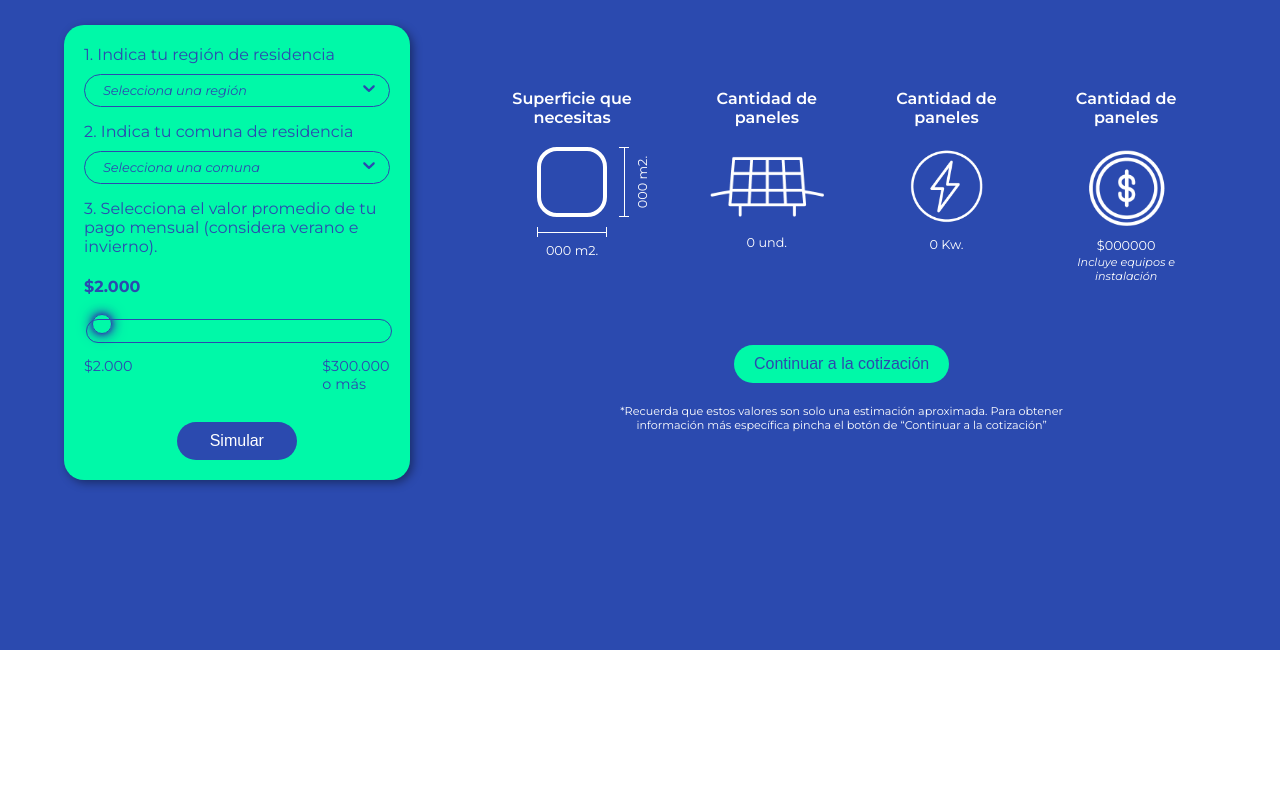
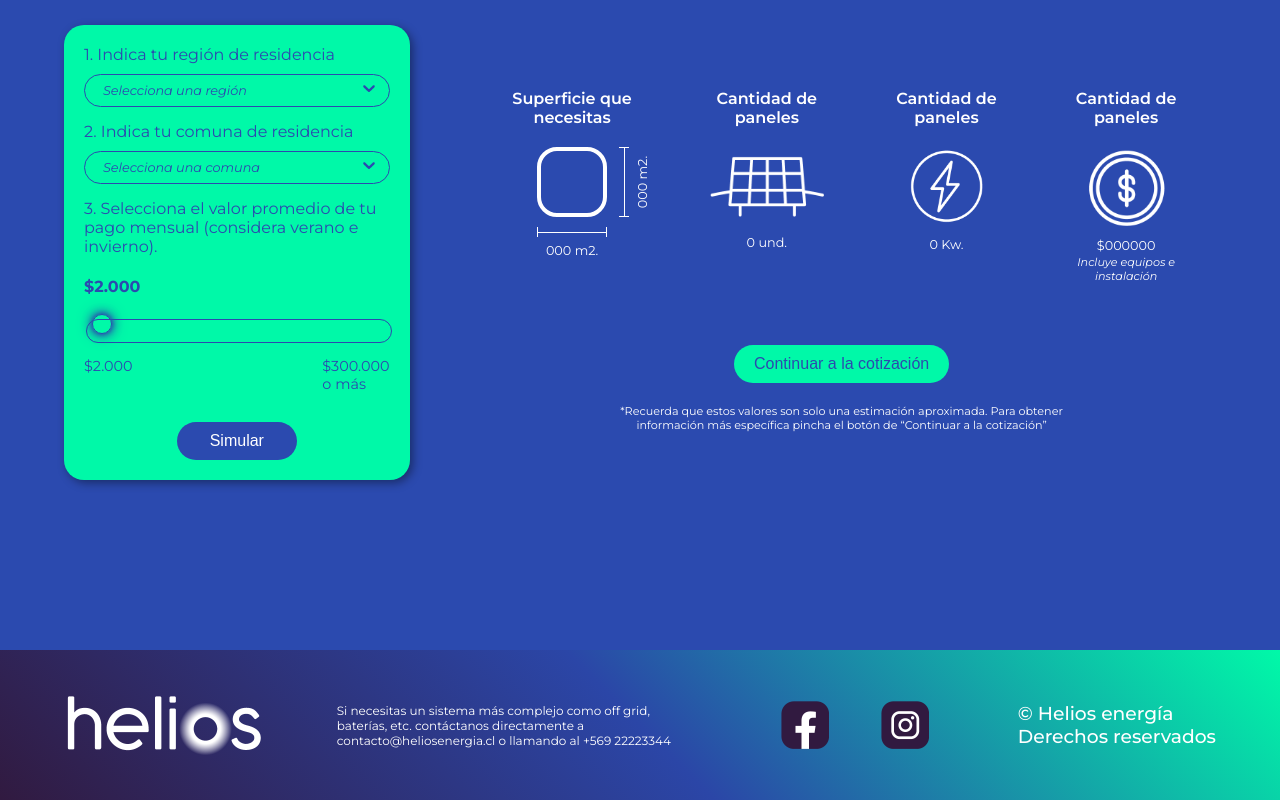
Before and after one commit to JoaquinDiazTapia/Helios-Frontend, a React (Create React App) app: page / in a window 1280 px wide. Shown: the part 338-1138 px from the top of the page. Before the commit the page ends 988 px from the top, so only its background shows below. Built offline with nearby package versions, Linux system fonts and the light colour scheme.

Commit message:
Footer Component

```diff
--- a/src/View.jsx
+++ b/src/View.jsx
@@ -7,6 +7,7 @@ import Title from './components/Title'
 import Inputs from './components/SimInputs/Inputs'
 import SimInfo from './components/SimInfo/SimInfo'
 import Form from './components/Form'
+import Footer from './components/Footer'
 
 import useWindowDimensions from './components/GetWindowWidth'
 
@@ -78,6 +79,9 @@ const View = () => {
       <div id="formContainer" style={{ ...styles.formContainer, ...showStyle }}>
         <Form />
       </div>
+      <div>
+        <Footer screenWidth={screenWidth} />
+      </div>
     </div>
   )
 }
--- /dev/null
+++ b/src/components/Footer.jsx
@@ -0,0 +1,65 @@
+import React from 'react'
+import logo from '../assets/images/helios-logo.png'
+import fb from '../assets/images/fb-icon.png'
+import ig from '../assets/images/ig-icon.png'
+
+const Footer = ({ screenWidth }) => {
+  const styles = {
+    container: {
+      background: 'linear-gradient(45deg, #311A40, #2B46A7, #00F9A8)',
+      display: 'flex',
+      flexDirection: screenWidth >= 1000 ? 'row' : 'column',
+      padding: '30px 5vw',
+      justifyContent: screenWidth >= 1000 ? 'space-between' : 'center',
+      alignItems: 'center',
+      color: '#fff',
+    },
+    logo: {
+      width: screenWidth >= 1000 ? 200 : 130,
+    },
+    text: {
+      fontSize: '0.75rem',
+      margin: screenWidth >= 1000 ? '0 10px' : '30px 0px',
+      width: screenWidth >= 1000 ? '30%' : '100%',
+    },
+    iconCont: {
+      display: 'flex',
+      justifyContent: 'space-around',
+      flexDirection: 'row',
+      width: 200,
+      margin: '20px 0',
+    },
+    icon: {
+      width: 50,
+    },
+    subt: {
+      fontWeight: '500',
+    },
+  }
+
+  return (
+    <div style={styles.container}>
+      <img src={logo} style={styles.logo} alt="logo" />
+      <div style={styles.text}>
+        <p>
+          Si necesitas un sistema más complejo como off grid,
+          baterías, etc. contáctanos directamente a
+          <span> contacto@heliosenergia.cl </span>
+          o llamando al
+          <span> +569 22223344</span>
+        </p>
+      </div>
+      <div style={styles.iconCont}>
+        <img src={fb} style={styles.icon} alt="facebook helios" />
+        <img src={ig} style={styles.icon} alt="instagram helios" />
+      </div>
+      <h3 style={styles.subt}>
+        &#169; Helios energía
+        <br />
+        Derechos reservados
+      </h3>
+    </div>
+  )
+}
+
+export default Footer
--- a/src/components/SimInputs/Inputs.js
+++ b/src/components/SimInputs/Inputs.js
@@ -28,7 +28,6 @@ const Inputs = ({ screenWidth }) => {
       textAlign: 'center',
       margin: '0 auto',
       cursor: 'pointer',
-      // transition: '0.2s'
     },
   }
 
```
Also changed, not shown: src/assets/images/fb-icon.png (added), src/assets/images/ig-icon.png (added).
